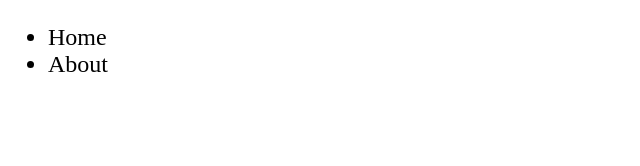
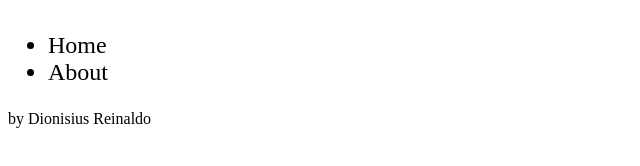
Before and after one commit to Dionisius951/belajar-git, a plain HTML site: page index.html in a window 1280 px wide. Shown: the whole page, without its empty margins (0-640 px from the left). Drawn offline with Linux system fonts and the light colour scheme.

Commit message:
create footer

```diff
--- a/index.html
+++ b/index.html
@@ -15,5 +15,8 @@
             </ul>
         </nav>
     </header>
+    <footer>
+        <span>by Dionisius Reinaldo</span>
+    </footer>
 </body>
 </html>
--- a/style.css
+++ b/style.css
@@ -1,4 +1,5 @@
 header{
     font-size: 24px;
     color: black;
+    display: flex;
 }
```
